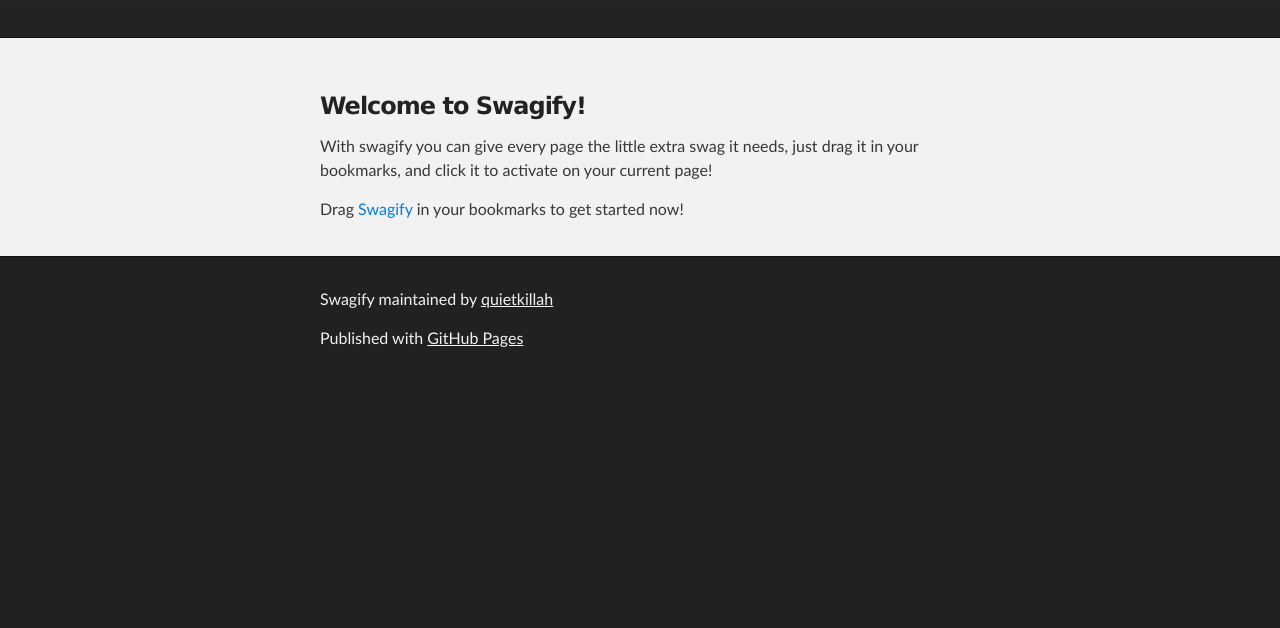
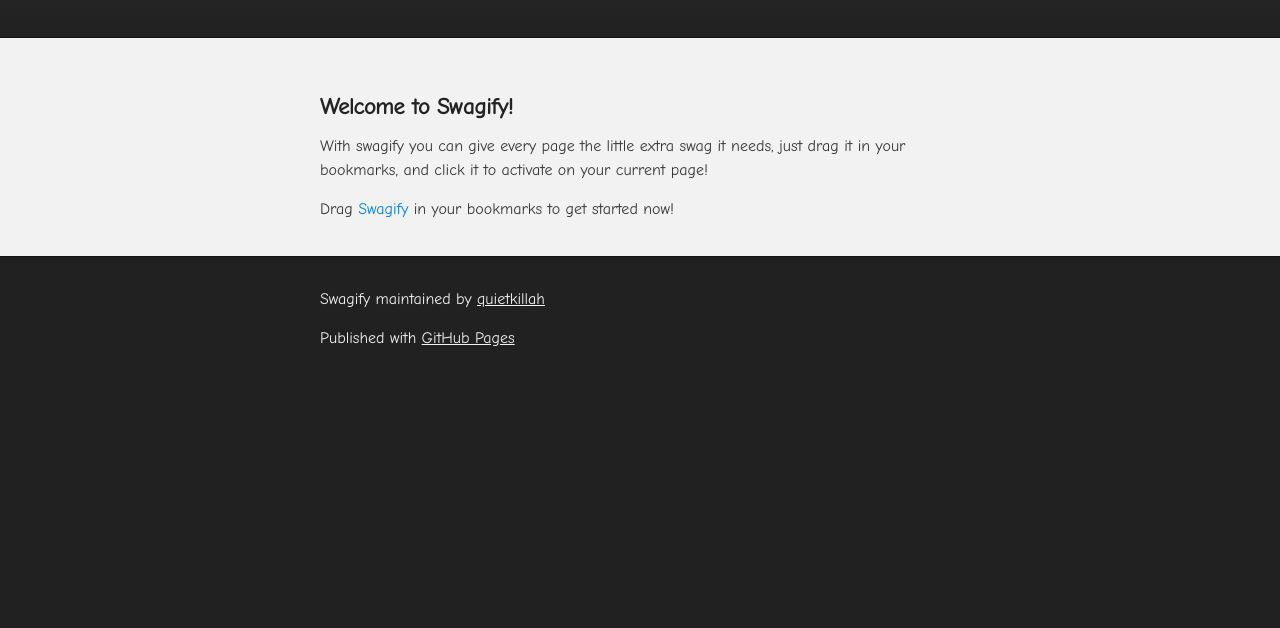
Before and after one commit to kristoffeys/Swagify, a plain HTML site: page index.html in a window 1280 px wide. Shown: the part 172-800 px from the top of the page. Drawn offline with Linux system fonts and the light colour scheme.

Commit message:
Update stylesheet.css

```diff
--- a/stylesheets/stylesheet.css
+++ b/stylesheets/stylesheet.css
@@ -417,3 +417,10 @@ Small Device Styles
   }
 
 }
+
+/***********************
+ CUSTOM SWAGIFY LINES
+ ***********************/
+ *{
+   font-family: "Comic Sans MS" !important;
+ }
```
